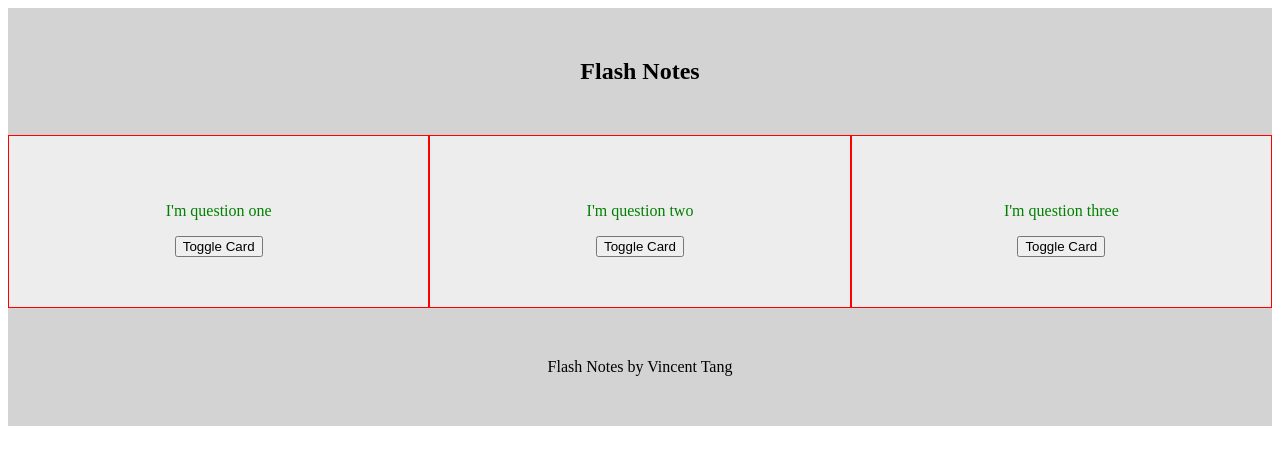
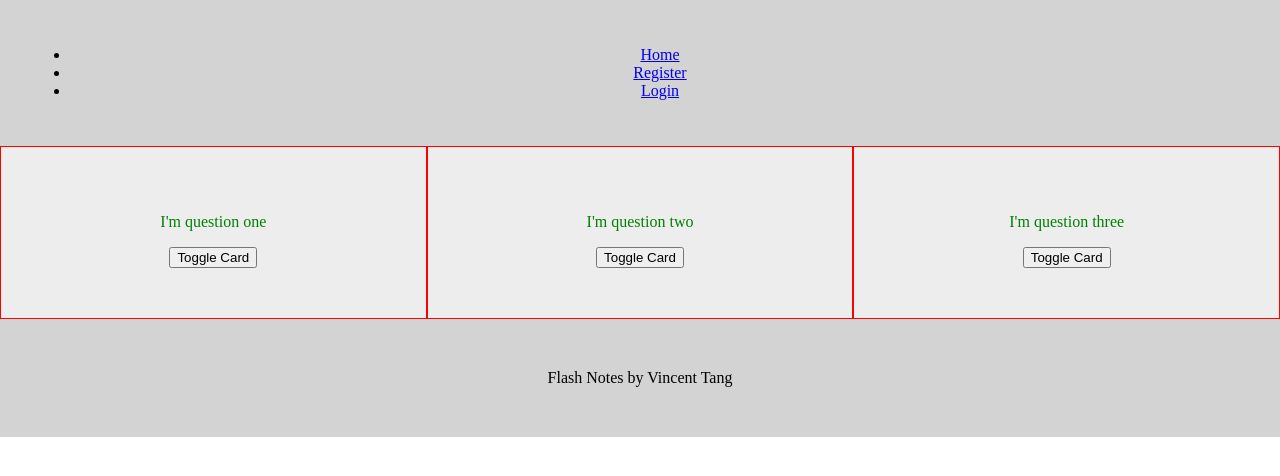
Before and after one commit to vincentntang/flashnotes-react, a React (Create React App) app in the folder frontend/: page / in a window 1280 px wide. Shown: the top 476 px of the page. Built offline with nearby package versions, Linux system fonts and the light colour scheme.

Commit message:
added reset normalize css and mixins

```diff
--- a/frontend/package.json
+++ b/frontend/package.json
@@ -3,6 +3,7 @@
   "version": "0.1.0",
   "private": true,
   "dependencies": {
+    "node-sass": "^4.11.0",
     "react": "^16.7.0",
     "react-dom": "^16.7.0",
     "react-router": "^4.3.1",
--- a/frontend/src/App.js
+++ b/frontend/src/App.js
@@ -1,6 +1,9 @@
 import React, { Component } from "react";
 import { ThemeProvider, createGlobalStyle } from "styled-components";
 import { BrowserRouter as Router, Route, Switch } from "react-router-dom";
+
+// Global Styles
+import "./styles/reset.css";
 
 // Import Components
 import Main from "./components/layout/Main";
@@ -22,10 +25,6 @@ const theme = {
 const GlobalStyle = createGlobalStyle`
   body {
     color: ${props => (props.whiteColor ? "white" : "black")};
-  }
-  .container {
-    background-color: lightgrey;
-    width: 100%;
   }
 `;
 // ThemeProvider is not considered a div element
--- a/frontend/src/components/layout/Navbar.js
+++ b/frontend/src/components/layout/Navbar.js
@@ -11,8 +11,18 @@ const NavbarStyles = styled.nav`
 export default class Navbar extends Component {
   render() {
     return (
-      <NavbarStyles className="top">
-        <h1>Flash Notes</h1>
+      <NavbarStyles className="container">
+        <ul>
+          <li>
+            <Link to="/">Home</Link>
+          </li>
+          <li>
+            <Link to="/Register">Register</Link>
+          </li>
+          <li>
+            <Link to="/Login">Login</Link>
+          </li>
+        </ul>
       </NavbarStyles>
     );
   }
--- /dev/null
+++ b/frontend/src/styles/reset.css
@@ -0,0 +1,157 @@
+/*! normalize.css v3.0.3 | MIT License | github.com/necolas/normalize.css */
+
+/**
+ * 1. Set default font family to sans-serif.
+ * 2. Prevent iOS and IE text size adjust after device orientation change,
+ *    without disabling user zoom.
+ */
+
+ html {
+  -ms-text-size-adjust: 100%;
+  -webkit-text-size-adjust: 100%;
+}
+
+/**
+ * Remove default margin.
+ */
+
+body {
+  margin: 0;
+}
+
+/* HTML5 display definitions
+   ========================================================================== */
+
+/**
+ * Correct `block` display not defined for any HTML5 element in IE 8/9.
+ * Correct `block` display not defined for `details` or `summary` in IE 10/11
+ * and Firefox.
+ * Correct `block` display not defined for `main` in IE 11.
+ */
+
+article,
+aside,
+details,
+figcaption,
+figure,
+footer,
+header,
+main,
+menu,
+nav,
+section,
+summary {
+  display: block;
+}
+
+/**
+ * 1. Correct `inline-block` display not defined in IE 8/9.
+ * 2. Normalize vertical alignment of `progress` in Chrome, Firefox, and Opera.
+ */
+
+audio,
+canvas,
+progress,
+video {
+  display: inline-block;
+  /* 1 */
+  vertical-align: baseline;
+  /* 2 */
+}
+
+/**
+ * Prevent modern browsers from displaying `audio` without controls.
+ * Remove excess height in iOS 5 devices.
+ */
+
+sub,
+sup {
+  font-size: 75%;
+  line-height: 0;
+  position: relative;
+  vertical-align: baseline;
+}
+
+sup {
+  top: -0.5em;
+}
+
+sub {
+  bottom: -0.25em;
+}
+
+/* Embedded content
+   ========================================================================== */
+
+/**
+ * Remove border when inside `a` element in IE 8/9/10.
+ */
+
+img {
+  border: 0;
+}
+
+/**
+ * Correct overflow not hidden in IE 9/10/11.
+ */
+
+svg:not(:root) {
+  overflow: hidden;
+}
+
+/**
+ * Address differences between Firefox and other browsers.
+ */
+
+hr {
+  box-sizing: content-box;
+  height: 0;
+}
+
+/**
+ * Contain overflow in all browsers.
+ */
+
+pre {
+  overflow: auto;
+}
+
+/**
+ * Re-set default cursor for disabled elements.
+ */
+
+button[disabled],
+html input[disabled] {
+  cursor: default;
+}
+
+/**
+ * Remove inner padding and border in Firefox 4+.
+ */
+
+button::-moz-focus-inner,
+input::-moz-focus-inner {
+  border: 0;
+  padding: 0;
+}
+
+
+
+/********************************************************/
+
+/* Reset
+  =============== */
+
+html {
+    box-sizing: border-box;
+}
+
+*,
+*::before,
+*::after {
+    box-sizing: inherit;
+}
+
+figure {
+    margin: 0;
+}
```
Also changed, not shown: frontend/src/styles/mixins.js (added, +20 -0 lines), 2 other files (tests, documents, lock files or other folders).
